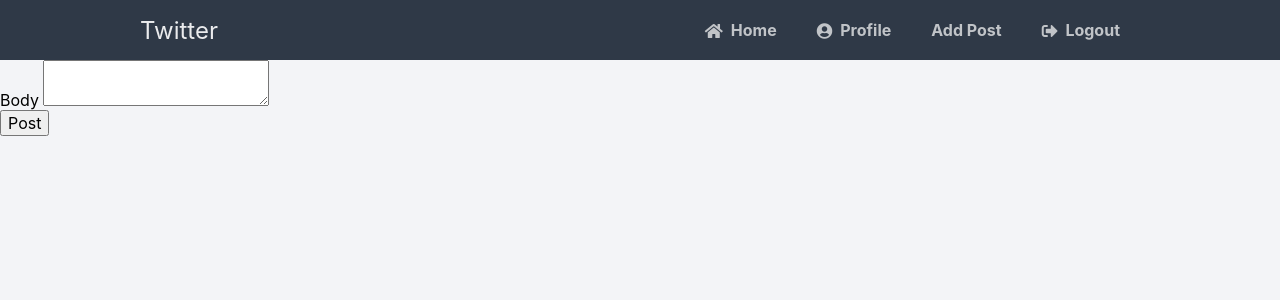
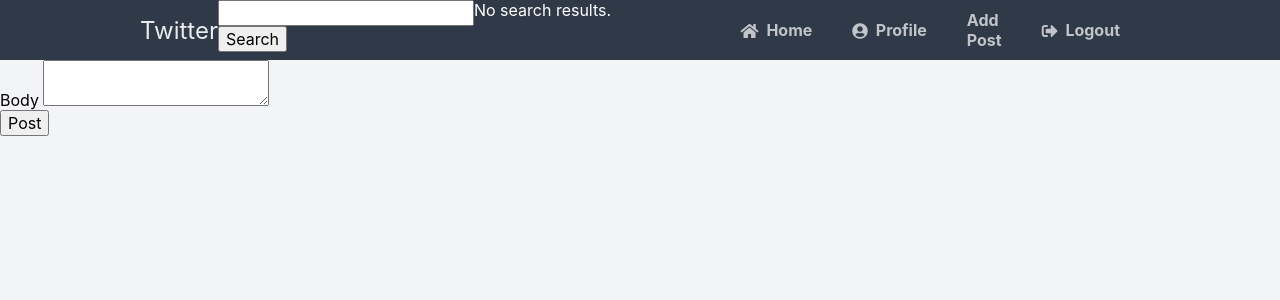
Before and after one commit to JakubKlodnicki/ALJ-PAI-TWITTER, a Flask app: page /create-post/ in a window 1280 px wide. Shown: the top 300 px of the page. Run offline with Flask 3, Linux system fonts and the light colour scheme; the visitor is signed in with stand-in values (Sample User, id 1); some libraries are stand-ins or nearby versions.

Commit message:
Prototyp like'ów oraz wyszukiwarka

```diff
--- a/backend/app.py
+++ b/backend/app.py
@@ -1,7 +1,7 @@
 # from mailbox import Message
 import os
 from mailjet_rest import Client
-from flask import Flask, render_template, request, redirect, url_for, session, flash
+from flask import Flask, render_template, request, redirect, url_for, session, flash, make_response
 import mysql.connector
 import MySQLdb.cursors
 import re
@@ -108,11 +108,16 @@
         return "You not have active session to confirm mail"
 
 
-@app.route('/home/')
+@app.route('/home/', methods=['GET', 'POST'])
 def home():
     if 'loggedin' in session:
+        if request.method == "POST":
+            data = dict(request.form)
+            users = getusers(data["search"])
+        else:
+            users = []
         cursor = mysql.cursor(MySQLdb.cursors.DictCursor)
-        cursor.execute('SELECT username, body, "created-at"  FROM posts order by "created-at"')
+        cursor.execute('SELECT username, body, "created-at", likes  FROM posts order by "created-at"')
         post = cursor.fetchall()
         print(post)
 
@@ -121,7 +126,7 @@
         for _post in post:
             print (_post)
         # username = post
-        return render_template('home.html', username=session['username'], post=post)
+        return render_template('home.html', username=session['username'], post=post, usr=users)
     else:
         return redirect(url_for('login'))
 
@@ -133,7 +138,7 @@
                 username=session['username']
                 body = request.form['body']
                 cursor = mysql.cursor(MySQLdb.cursors.DictCursor)
-                cursor.execute('INSERT INTO posts VALUES (NULL, %s, %s, CURRENT_TIMESTAMP)', (username, body))
+                cursor.execute('INSERT INTO posts VALUES (NULL, %s, %s, CURRENT_TIMESTAMP, 0)', (username, body))
                 mysql.commit()
                 return render_template('createpost.html', username=username, body=body)
             elif request.method == 'POST':
@@ -214,3 +219,17 @@
             mysql.commit()
             return render_template('password-confirm.html')
     return render_template('resetpassword.html')
+
+@app.route('/likeadd/')
+def likeadd():
+    cursor = mysql.cursor(MySQLdb.cursors.DictCursor)
+    cursor.execute('UPDATE posts SET likes = likes + 1')
+    mysql.commit()
+    return redirect(url_for('home'))
+
+
+def getusers(search):
+        cursor = mysql.cursor(MySQLdb.cursors.DictCursor)
+        cursor.execute("SELECT username FROM `accounts` WHERE `username` LIKE %s OR `email` LIKE %s",("%"+search+"%", "%"+search+"%",))
+        results = cursor.fetchall()
+        return results
--- a/backend/templates/_post.html
+++ b/backend/templates/_post.html
@@ -1,4 +1,6 @@
 <tr>
     <td>Created by: {{ _post[0] }} </td>
     <td> {{ _post[1] }} </td>
+    <td>Likes: {{ _post[3] }} </td>
+    <a href="{{ url_for('likeadd') }}">Like it</a>
 </tr>
--- a/backend/templates/header.html
+++ b/backend/templates/header.html
@@ -11,6 +11,23 @@
 		<nav class="navtop">
 			<div>
 				<h1>Twitter</h1>
+				<form method="post">
+					<input type="text" name="search" required>
+					<input type="submit" value="Search">
+				</form>
+				{% if usr | length != 0 %}
+				<table id="demo">
+	{% for u in usr %}
+	<tr style="color: white;">
+	  <td>{{ u[0] }}</td>
+	  <td>{{ u[1] }}</td>
+	  <td>{{ u[2] }}</td>
+	</tr>
+	{% endfor %}
+  </table>
+  {% else %}
+  <div id="demo" style="color: white;">No search results.</div>
+  {% endif %}
                 <a href="{{ url_for('home') }}"><i class="fas fa-home"></i>Home</a>
 				<a href="{{ url_for('profile') }}"><i class="fas fa-user-circle"></i>Profile</a>
                 <a href="{{ url_for('posting') }}">Add Post</a>
```
